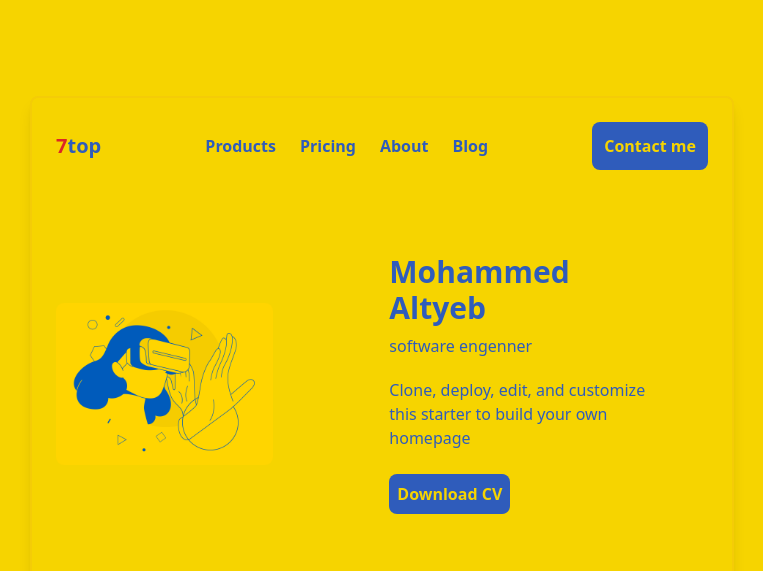
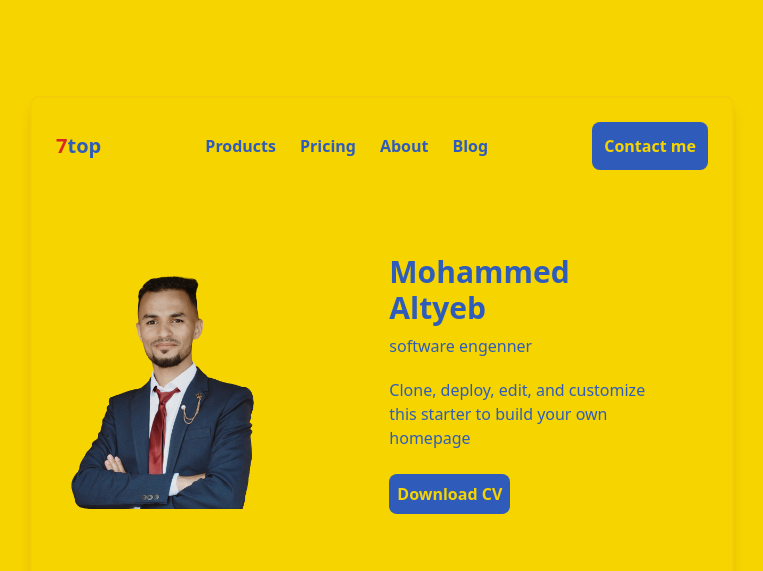
Before and after one commit to altyeb22/tailwind-css, a plain HTML site: page index.html in a window 1280 px wide. Shown: the top 571 px of the page, without its empty margins (258-1021 px from the left). Drawn offline with nearby package versions, Linux system fonts and the light colour scheme.

Commit message:
Update index.html

```diff
--- a/index.html
+++ b/index.html
@@ -91,7 +91,7 @@
      items-center gap-8 md:gap-20
      m-6 md:flex-row  md:justify-between">
 
-    <img  class="w-2/4 rounded-lg  lg:w-2/6"  src="Hero2.png" alt="">
+    <img  class="w-2/4 rounded-lg  lg:w-2/6"  src="IMG_٢٠٢٣٠٩٢٦_٢٣٠٨٠٣.png" alt="">
 
 
       <div class="flex flex-col gap-2 items-center md:items-start md:p-9" >
```
